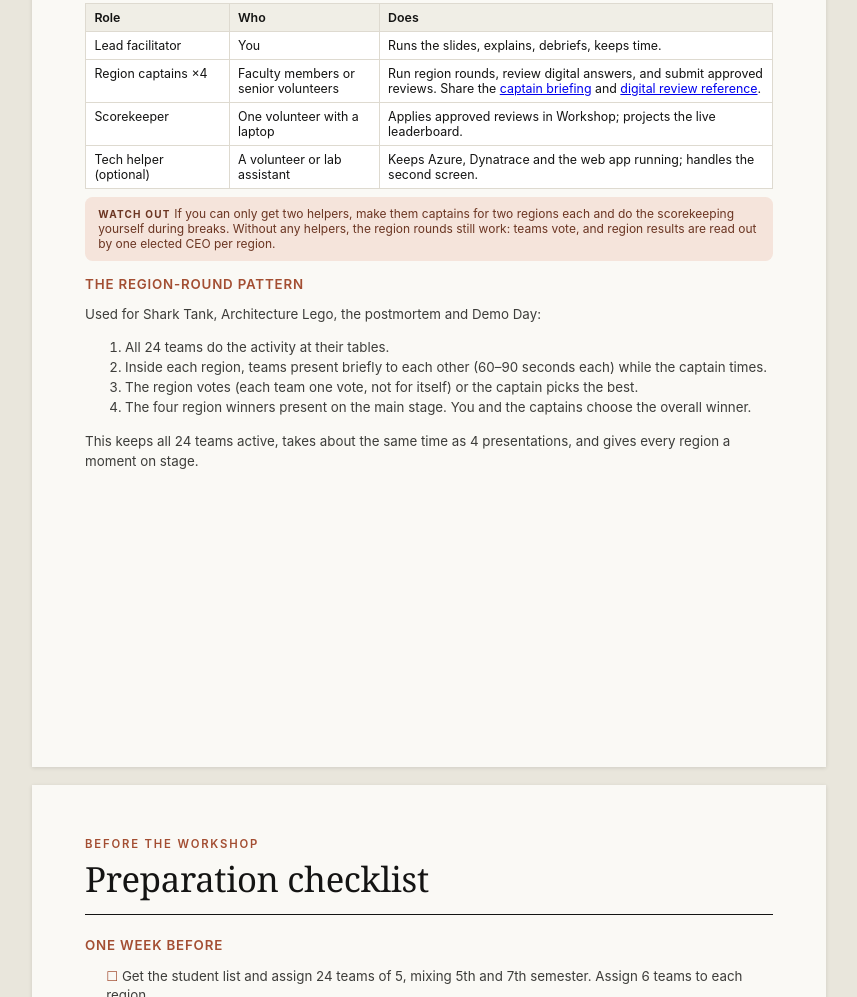
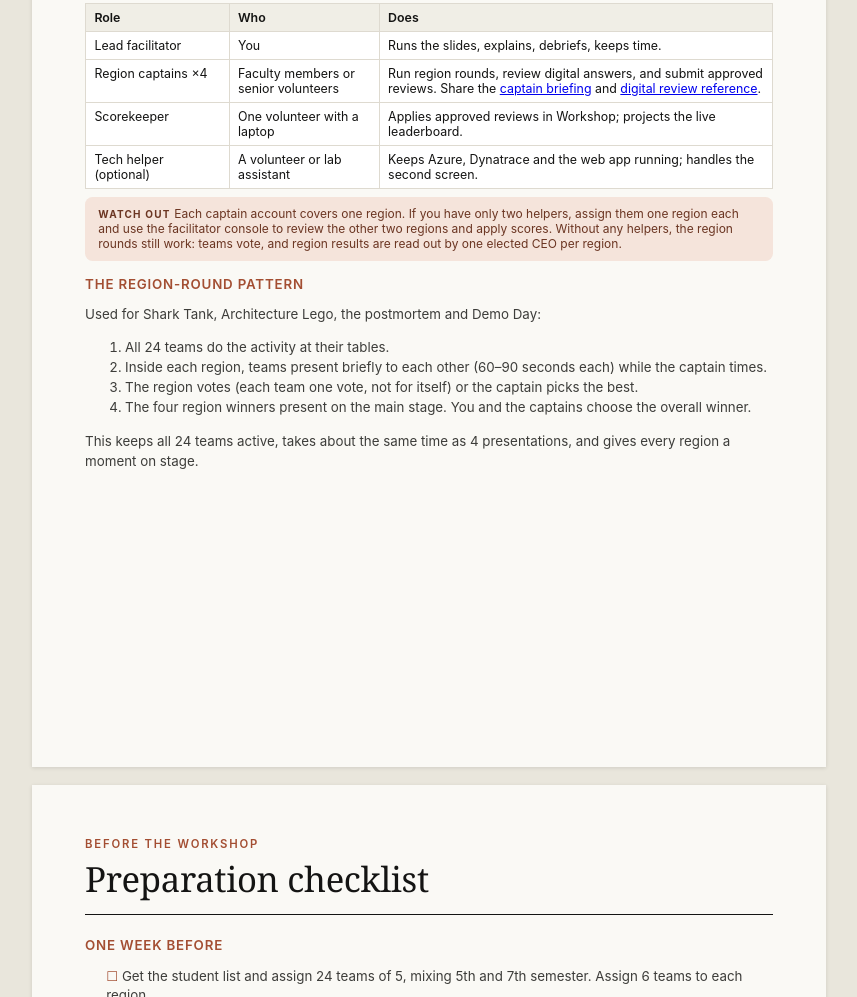
Before and after one commit to theharithsa/chaicart-cloud-workshop, a plain HTML site: page facilitator-guide.html in a window 1280 px wide. Shown: the part 3328-4325 px from the top of the page, without its empty margins (211-1068 px from the left). Drawn offline with Linux system fonts and the light colour scheme.

Commit message:
Clarify single-region captain assignments

```diff
--- a/facilitator-guide.html
+++ b/facilitator-guide.html
@@ -160,7 +160,7 @@
     <tr><td>Scorekeeper</td><td>One volunteer with a laptop</td><td>Applies approved reviews in Workshop; projects the live leaderboard.</td></tr>
     <tr><td>Tech helper (optional)</td><td>A volunteer or lab assistant</td><td>Keeps Azure, Dynatrace and the web app running; handles the second screen.</td></tr>
   </table>
-  <div class="watch">If you can only get two helpers, make them captains for two regions each and do the scorekeeping yourself during breaks. Without any helpers, the region rounds still work: teams vote, and region results are read out by one elected CEO per region.</div>
+  <div class="watch">Each captain account covers one region. If you have only two helpers, assign them one region each and use the facilitator console to review the other two regions and apply scores. Without any helpers, the region rounds still work: teams vote, and region results are read out by one elected CEO per region.</div>
 
   <h3>The region-round pattern</h3>
   <p>Used for Shark Tank, Architecture Lego, the postmortem and Demo Day:</p>
```
